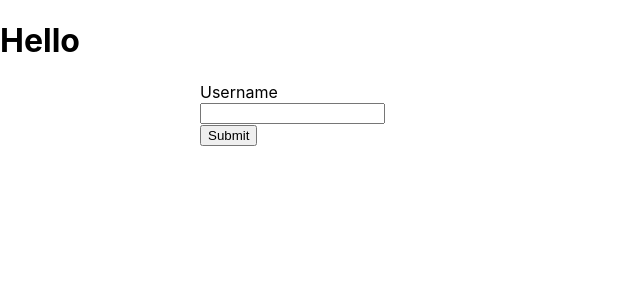
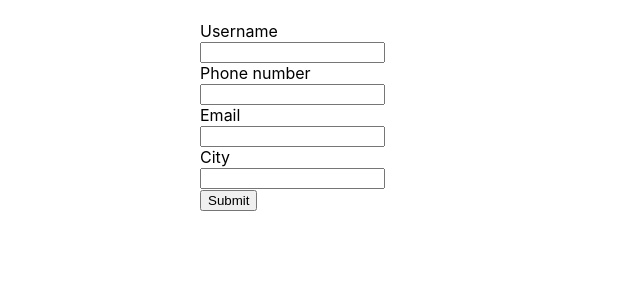
Before and after one commit to Ouss-tagh-dev/React-js-Fundamental, a React (Create React App) app: page / in a window 1280 px wide. Shown: the top 300 px of the page, without its empty margins (0-640 px from the left). Built offline with nearby package versions, Linux system fonts and the light colour scheme; the HTML template or start-up script is replaced by a standard one.

Commit message:
Multiple Input

```diff
--- a/src/App.js
+++ b/src/App.js
@@ -2,27 +2,46 @@ import { Component } from "react";
 class App extends Component {
   state = {
     username: "",
-  };
-  changeData = (e) => {
-    let val = e.target.name; //Username
-    let myValue = e.target.value; //Getting value
-    this.setState({ [val]: myValue }); //value set on the state
+    phonenumber: "",
+    email: "",
+    city: "",
   };
 
-  formSubmit = (e) => {
-    e.preventDefault();
-    console.log("Hi Oussama");
+  changeData = (e) => {
+    let val = e.target.name; // Username, phonenumber, email, city
+    let myValue = e.target.value; //Getting value
+    this.setState({ [val]: myValue }); // Value set on the state
   };
+
   render() {
     return (
       <div className="App">
-        <h1>Hello {this.state.username}</h1>
+        <h1>{this.state.username}</h1>
+        <h1>{this.state.phonenumber}</h1>
+        <h1>{this.state.email}</h1>
+        <h1>{this.state.city}</h1>
         <div>
-          <form onSubmit={this.formSubmit}>
+          <form>
             <div className="form-group" style={{ marginLeft: 200 }}>
               <label>Username</label>
               <br />
               <input type="text" name="username" onChange={this.changeData} />
+              <br />
+              <label>Phone number</label>
+              <br />
+              <input
+                type="text"
+                name="phonenumber"
+                onChange={this.changeData}
+              />
+              <br />
+              <label>Email</label>
+              <br />
+              <input type="text" name="email" onChange={this.changeData} />
+              <br />
+              <label>City</label>
+              <br />
+              <input type="text" name="city" onChange={this.changeData} />
               <br />
               <button type="submit">Submit</button>
             </div>
```
